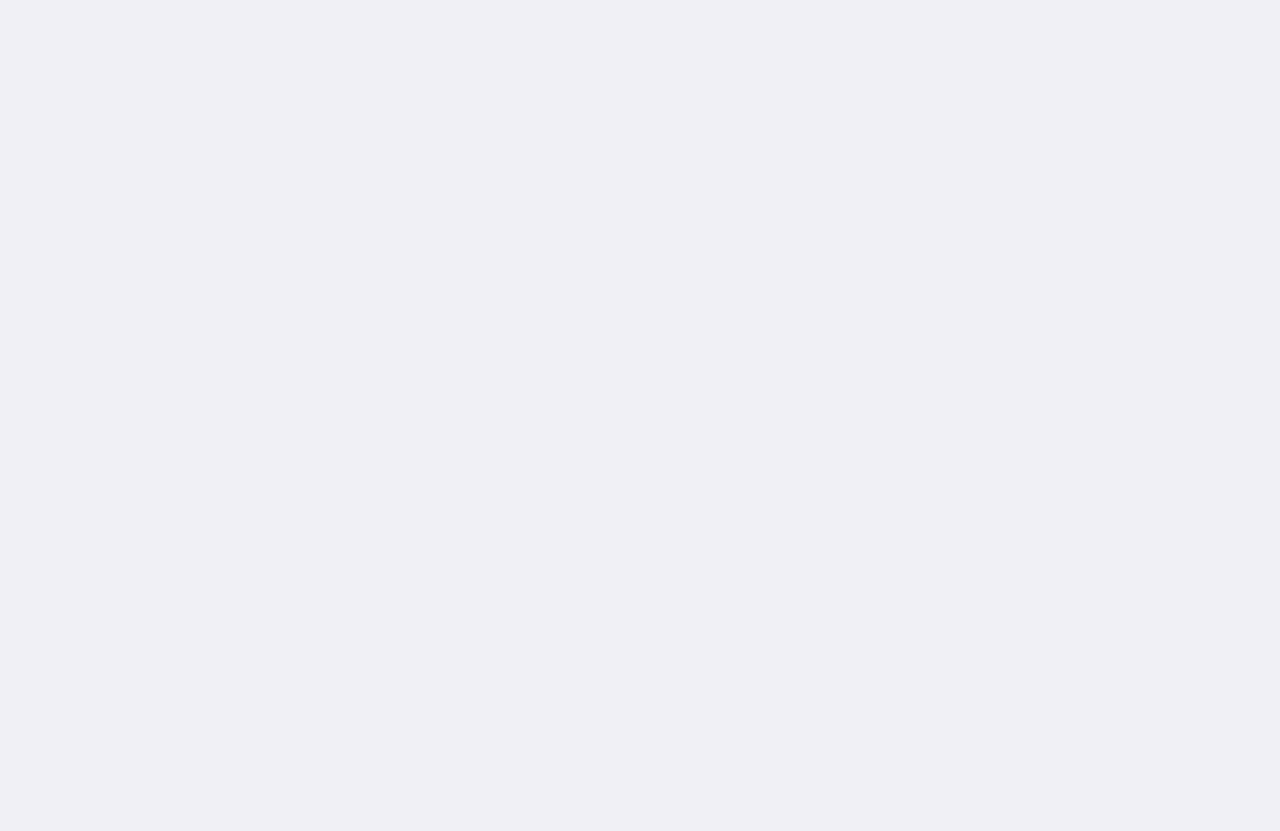
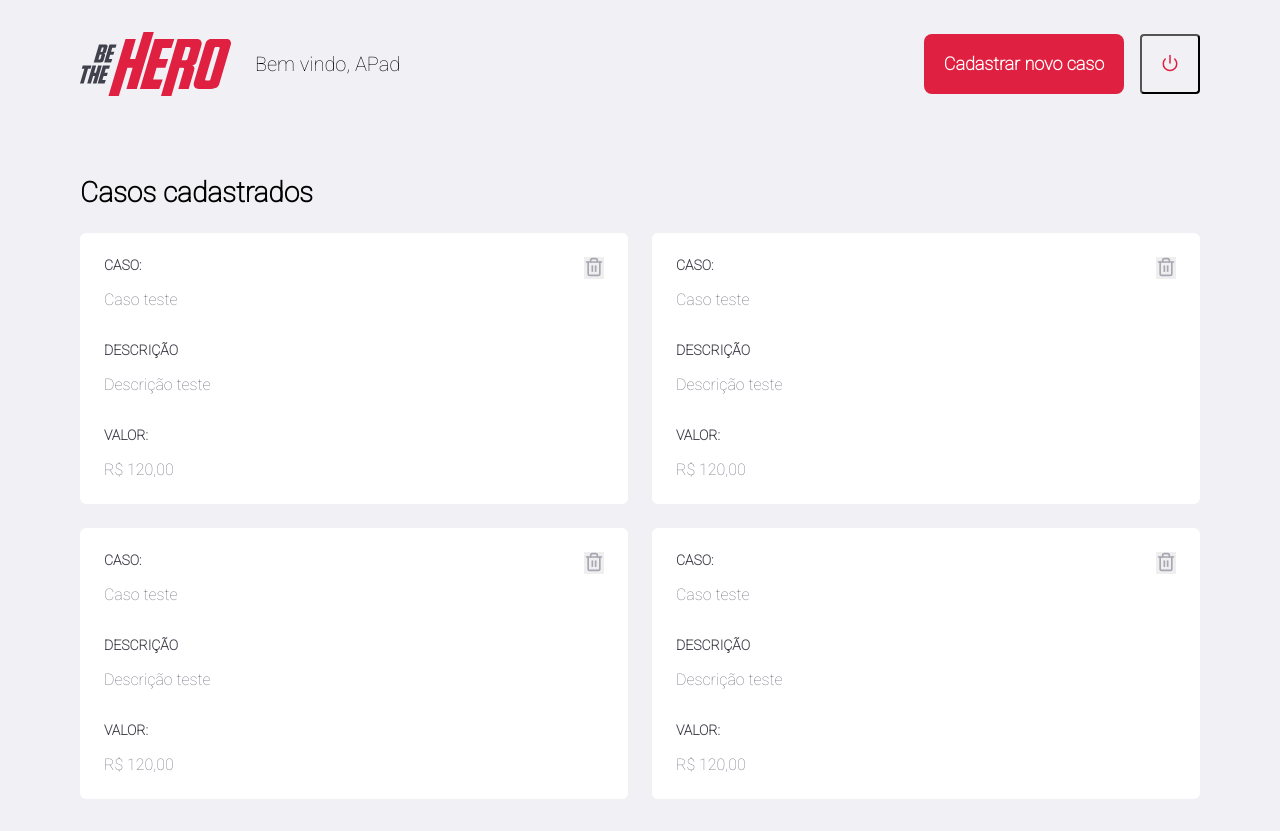
Before and after one commit to gbarros1994/ongs-react, a React (Create React App) app: page /profile in a window 1280 px wide. Before the commit the page ends 800 px from the top, so only its background shows below. Built offline with nearby package versions, Linux system fonts and the light colour scheme; the HTML template or start-up script is replaced by a standard one.

Commit message:
estilização profile

```diff
--- /dev/null
+++ b/src/pages/Profile/index.js
@@ -0,0 +1,84 @@
+import React from 'react';
+import { Link } from 'react-router-dom';
+import { FiPower, FiTrash2 } from 'react-icons/fi';
+
+import './style.css';
+
+import logoImg from '../../assets/logo.svg';
+
+export default function Profile() {
+    return (
+        <div className="profile-container">
+            <header>
+                <img src={logoImg}  alt="Be the hero" />
+                <span>Bem vindo, APad</span>
+
+                <Link className="button" to="/incidents/new">Cadastrar novo caso</Link>
+                <button type="button">
+                    <FiPower size={18}  color="#e02041"/>
+                </button>
+            </header>
+
+            <h1>Casos cadastrados</h1>
+
+            <ul>
+                <li>
+                    <strong>CASO:</strong>
+                    <p>Caso teste</p>
+
+                    <strong>DESCRIÇÃO</strong>
+                    <p>Descrição teste</p>
+
+                    <strong>VALOR:</strong>
+                    <p>R$ 120,00</p>
+
+                    <button type="button">
+                        <FiTrash2 size={20} color="#a8a8b3" />
+                    </button>
+                </li>
+                <li>
+                    <strong>CASO:</strong>
+                    <p>Caso teste</p>
+
+                    <strong>DESCRIÇÃO</strong>
+                    <p>Descrição teste</p>
+
+                    <strong>VALOR:</strong>
+                    <p>R$ 120,00</p>
+
+                    <button type="button">
+                        <FiTrash2 size={20} color="#a8a8b3" />
+                    </button>
+                </li>
+                <li>
+                    <strong>CASO:</strong>
+                    <p>Caso teste</p>
+
+                    <strong>DESCRIÇÃO</strong>
+                    <p>Descrição teste</p>
+
+                    <strong>VALOR:</strong>
+                    <p>R$ 120,00</p>
+
+                    <button type="button">
+                        <FiTrash2 size={20} color="#a8a8b3" />
+                    </button>
+                </li>
+                <li>
+                    <strong>CASO:</strong>
+                    <p>Caso teste</p>
+
+                    <strong>DESCRIÇÃO</strong>
+                    <p>Descrição teste</p>
+
+                    <strong>VALOR:</strong>
+                    <p>R$ 120,00</p>
+
+                    <button type="button">
+                        <FiTrash2 size={20} color="#a8a8b3" />
+                    </button>
+                </li>
+            </ul>
+        </div>
+    )
+}
--- /dev/null
+++ b/src/pages/Profile/style.css
@@ -0,0 +1,87 @@
+.profile-container {
+    width: 100%;
+    max-width: 1180px;
+    padding: 0 30px;
+    margin: 32px auto;
+}
+
+.profile-container header {
+    display: flex;
+    align-items: center;
+}
+
+.profile-container header span {
+    font-size: 20px;
+    margin-left: 24px;
+}
+
+.profile-container header img {
+    height: 64px;
+}
+
+.profile-container header a {
+    width: 200px;
+    margin-left: auto;
+    margin-top: 0;
+    font-size: 18px;
+}
+
+.profile-container header button {
+    height: 60px;
+    width: 60px;
+    border-radius: 4px;
+    background-origin: 1px solid #dcdce6;
+    background: transparent;
+    margin-left: 16px;
+    transition: border-color 0.2s;
+}
+
+.profile-container header button:hover {
+    border-color: #999;
+}
+
+.profile-container h1 {
+    margin-top: 80px;
+    margin-bottom: 24px;
+}
+
+.profile-container ul {
+    display: grid;
+    grid-template-columns: 1fr 1fr;
+    grid-gap: 24px;
+    list-style: none;
+}
+
+.profile-container ul li {
+    background: #fff;
+    padding: 24px;
+    position: relative;
+    border-radius: 6px;
+}
+
+.profile-container ul li button {
+    position: absolute;
+    right: 24px;
+    border: 0px;
+    top: 24px;
+}
+
+.profile-container ul li button:hover {
+    opacity: 0.8;
+}
+
+.profile-container ul li strong {
+    display: block;
+    margin-bottom: 16px;
+    color: #41414d;
+}
+
+.profile-container ul li p + strong {
+    margin-top: 32px;
+}
+
+.profile-container ul li p {
+    color: #737380;
+    line-height: 21px;
+    font-size: 16px;
+}
--- a/src/routes.js
+++ b/src/routes.js
@@ -2,9 +2,8 @@
 import { BrowserRouter, Route, Switch } from 'react-router-dom';
 
 import Logon from './pages/Logon';
-
-
 import Register from './pages/Register';
+import Profile from './pages/Profile';
 
 export default function Routes() {
     return (
@@ -12,6 +11,7 @@
             <Switch>
                 <Route path="/" exact component={Logon} />
                 <Route path="/register" component={Register} />
+                <Route path="/profile" component={Profile} />
             </Switch>
         </BrowserRouter>
     )
```
